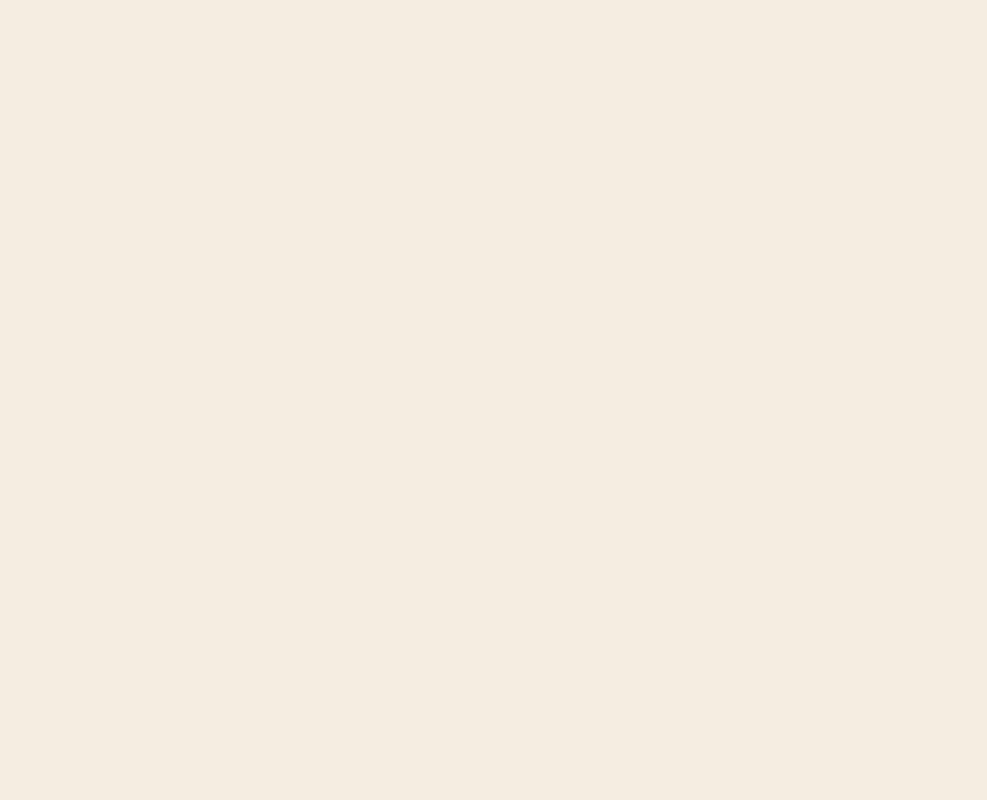
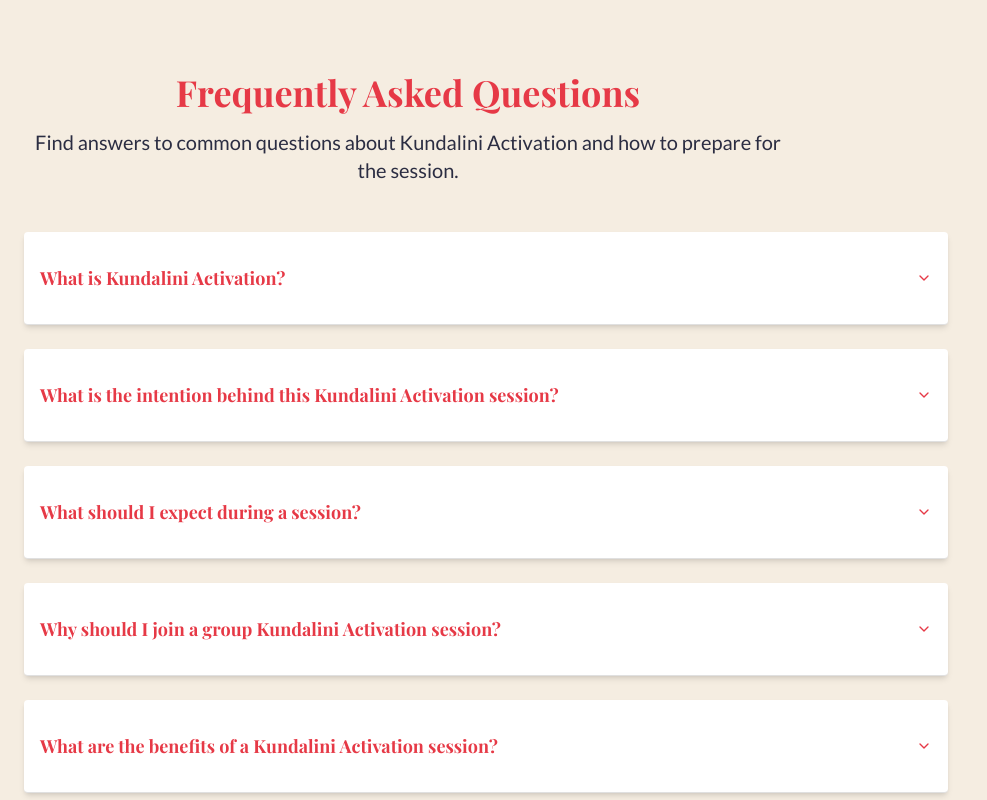
Before and after one commit to wbrunovieira/ElaineWebsiteNextJs, a Next.js app: page / in a window 1280 px wide. Shown: the part 2220-3020 px from the top of the page, without its empty margins (0-987 px from the left). Before the commit the page ends 2164 px from the top, so only its background shows below. Built offline with nearby package versions, Linux system fonts and the light colour scheme.

Commit message:
added FAQ section

```diff
--- a/package.json
+++ b/package.json
@@ -10,6 +10,7 @@
   },
   "dependencies": {
     "@gsap/react": "^2.1.1",
+    "@radix-ui/react-accordion": "^1.2.2",
     "@radix-ui/react-slot": "^1.1.1",
     "@shadcn/ui": "^0.0.4",
     "@tailwindcss/aspect-ratio": "^0.4.2",
--- a/src/app/page.tsx
+++ b/src/app/page.tsx
@@ -1,4 +1,5 @@
 import BenefitsSection from '@/components/BenefitsSection';
+import FAQSection from '@/components/FAQSection';
 import HeroSection from '@/components/hero-section';
 import ProblemSolutionSection from '@/components/ProblemSolutionSection';
 import {
@@ -39,6 +40,7 @@ export default function Home() {
         solutionText="Through Kundalini Activation, we awaken the dormant energy within you, bringing balance, healing, and a deeper connection with yourself and the world around you."
       />
       <BenefitsSection benefits={benefits} />
+      <FAQSection />
     </div>
   );
 }
--- a/src/components/BenefitsSection.tsx
+++ b/src/components/BenefitsSection.tsx
@@ -25,16 +25,17 @@ export default function BenefitsSection({
     () => {
       gsap.fromTo(
         '.benefit-card',
-        { opacity: 0, y: 50 },
+        { opacity: 0, x: -100 },
         {
           opacity: 1,
-          y: 0,
+          x: 0,
           duration: 0.8,
           stagger: 0.2,
+          delay: 0.3,
           ease: 'power3.out',
           scrollTrigger: {
             trigger: sectionRef.current,
-            start: 'top 60%', // Ajuste para atrasar mais
+            start: 'top 60%',
             toggleActions: 'play none none none',
           },
         }
--- /dev/null
+++ b/src/components/FAQSection.tsx
@@ -0,0 +1,132 @@
+'use client';
+
+import { useRef } from 'react';
+import { useGSAP } from '@gsap/react';
+import gsap from 'gsap';
+import ScrollTrigger from 'gsap/ScrollTrigger';
+import {
+  Accordion,
+  AccordionItem,
+  AccordionTrigger,
+  AccordionContent,
+} from '@/components/ui/accordion';
+
+gsap.registerPlugin(ScrollTrigger);
+
+const faqData = [
+  {
+    question: 'What is Kundalini Activation?',
+    answer:
+      'Kundalini Activation is a powerful process that awakens your dormant life force energy, allowing it to flow freely through your body. This natural energy release not only brings profound healing and emotional breakthroughs but also helps to balance and align all seven chakras, promoting harmony within your entire being.',
+  },
+  {
+    question:
+      'What is the intention behind this Kundalini Activation session?',
+    answer:
+      'The intention is to guide participants toward profound self-awareness, healing, and empowerment by awakening the Kundalini energy, which is deeply connected to the divine feminine within us all. This process helps embrace intuition, creativity, and nurturing power, fostering inner balance and profound self-love. It’s a journey of rediscovering your natural flow and magnetism.',
+  },
+  {
+    question: 'What should I expect during a session?',
+    answer:
+      'Expect sensations like tingling, warmth, or vibration as energy flows through your body. You may also experience emotional releases and chakra alignment.',
+  },
+  {
+    question:
+      'Why should I join a group Kundalini Activation session?',
+    answer:
+      'Joining a group session allows you to benefit from the shared energy, which creates a powerful healing environment. Each participant’s activation contributes to the overall energy flow, elevating everyone’s experience. Additionally, you’ll feel a sense of unity, connection, and mutual support as you heal and grow together with others.',
+  },
+  {
+    question:
+      'What are the benefits of a Kundalini Activation session?',
+    answer:
+      'The benefits include emotional and energetic release, balanced chakras, and restored energy flow. You’ll experience inner peace, mental clarity, enhanced creativity, and personal magnetism. The session also helps awaken the divine feminine energy within you and fosters a deep connection to yourself and others.',
+  },
+  {
+    question:
+      'What can I expect during a Kundalini Activation session?',
+    answer:
+      'In a safe and supportive group setting, you can expect to feel energy awakening and moving through your body, creating sensations like tingling, warmth, or vibration. The session helps release emotions and old patterns, making space for peace and transformation. You’ll experience chakra balancing, clearing energy blockages, and restoring equilibrium. Additionally, connecting with the collective energy of the group amplifies the healing experience as everyone journeys together.',
+  },
+  {
+    question: 'Is Kundalini Activation safe?',
+    answer:
+      'Yes, Kundalini Activation is a natural process guided in a safe and supportive environment by experienced practitioners.',
+  },
+  {
+    question: 'Do I need any prior experience?',
+    answer:
+      'No prior experience is necessary. Kundalini Activation is suitable for beginners and experienced participants alike.',
+  },
+  {
+    question: 'What should I bring to the session?',
+    answer:
+      'Wear comfortable clothing and bring an open mind. Mats and cushions are typically provided at the venue.',
+  },
+];
+
+export default function FAQSection() {
+  const sectionRef = useRef<HTMLDivElement>(null);
+
+  useGSAP(
+    () => {
+      gsap.fromTo(
+        '.faq-item',
+        { opacity: 0, x: -50 },
+        {
+          opacity: 1,
+          x: 0,
+          duration: 0.8,
+          stagger: 0.2,
+          ease: 'power3.out',
+          scrollTrigger: {
+            trigger: sectionRef.current,
+            start: 'top 80%',
+            toggleActions: 'play none none none',
+          },
+        }
+      );
+    },
+    { scope: sectionRef }
+  );
+
+  return (
+    <section
+      ref={sectionRef}
+      className="container mx-auto px-6 py-16 md:py-24 lg:py-32 bg-background relative"
+    >
+      <div className="text-center max-w-3xl  mb-12">
+        <h2 className="text-2xl md:text-4xl font-playfair font-bold text-primary mb-4">
+          Frequently Asked Questions
+        </h2>
+        <p className="text-lg md:text-xl font-lato text-muted-foreground leading-relaxed">
+          Find answers to common questions about Kundalini
+          Activation and how to prepare for the session.
+        </p>
+      </div>
+
+      <div className="mx-auto">
+        <Accordion
+          type="single"
+          collapsible
+          className="space-y-6"
+        >
+          {faqData.map((faq, index) => (
+            <AccordionItem
+              key={index}
+              value={`item-${index}`}
+              className="faq-item bg-card shadow-md p-4 w-3/4 rounded items-center"
+            >
+              <AccordionTrigger className="text-lg font-bold font-playfair text-primary">
+                {faq.question}
+              </AccordionTrigger>
+              <AccordionContent className="text-muted-foreground font-lato leading-relaxed">
+                {faq.answer}
+              </AccordionContent>
+            </AccordionItem>
+          ))}
+        </Accordion>
+      </div>
+    </section>
+  );
+}
--- /dev/null
+++ b/src/components/ui/accordion.tsx
@@ -0,0 +1,57 @@
+"use client"
+
+import * as React from "react"
+import * as AccordionPrimitive from "@radix-ui/react-accordion"
+import { ChevronDown } from "lucide-react"
+
+import { cn } from "@/lib/utils"
+
+const Accordion = AccordionPrimitive.Root
+
+const AccordionItem = React.forwardRef<
+  React.ElementRef<typeof AccordionPrimitive.Item>,
+  React.ComponentPropsWithoutRef<typeof AccordionPrimitive.Item>
+>(({ className, ...props }, ref) => (
+  <AccordionPrimitive.Item
+    ref={ref}
+    className={cn("border-b", className)}
+    {...props}
+  />
+))
+AccordionItem.displayName = "AccordionItem"
+
+const AccordionTrigger = React.forwardRef<
+  React.ElementRef<typeof AccordionPrimitive.Trigger>,
+  React.ComponentPropsWithoutRef<typeof AccordionPrimitive.Trigger>
+>(({ className, children, ...props }, ref) => (
+  <AccordionPrimitive.Header className="flex">
+    <AccordionPrimitive.Trigger
+      ref={ref}
+      className={cn(
+        "flex flex-1 items-center justify-between py-4 text-sm font-medium transition-all hover:underline text-left [&[data-state=open]>svg]:rotate-180",
+        className
+      )}
+      {...props}
+    >
+      {children}
+      <ChevronDown className="h-4 w-4 shrink-0 text-muted-foreground transition-transform duration-200" />
+    </AccordionPrimitive.Trigger>
+  </AccordionPrimitive.Header>
+))
+AccordionTrigger.displayName = AccordionPrimitive.Trigger.displayName
+
+const AccordionContent = React.forwardRef<
+  React.ElementRef<typeof AccordionPrimitive.Content>,
+  React.ComponentPropsWithoutRef<typeof AccordionPrimitive.Content>
+>(({ className, children, ...props }, ref) => (
+  <AccordionPrimitive.Content
+    ref={ref}
+    className="overflow-hidden text-sm data-[state=closed]:animate-accordion-up data-[state=open]:animate-accordion-down"
+    {...props}
+  >
+    <div className={cn("pb-4 pt-0", className)}>{children}</div>
+  </AccordionPrimitive.Content>
+))
+AccordionContent.displayName = AccordionPrimitive.Content.displayName
+
+export { Accordion, AccordionItem, AccordionTrigger, AccordionContent }
--- a/tailwind.config.ts
+++ b/tailwind.config.ts
@@ -10,31 +10,59 @@ export default {
   theme: {
   	extend: {
   		colors: {
-        background: '#F5EDE1', // Bege suave como cor base
-        foreground: '#2B2D42', // Cinza escuro para textos
-        primary: '#E63946', // Vermelho rubi
-        secondary: '#F4A261', // Laranja pastel
-        accent: '#06D6A0', // Verde água
-        muted: '#8D99AE', // Cinza azulado
-        border: '#E0E0E0', // Cinza claro para bordas
-        card: '#FFFFFF', // Branco puro para cartões
-        input: '#FFFFFF', // Branco puro para inputs
-        destructive: '#D90429', // Vermelho intenso para alertas
+  			background: '#F5EDE1',
+  			foreground: '#2B2D42',
+  			primary: '#E63946',
+  			secondary: '#F4A261',
+  			accent: '#06D6A0',
+  			muted: '#8D99AE',
+  			border: '#E0E0E0',
+  			card: '#FFFFFF',
+  			input: '#FFFFFF',
+  			destructive: '#D90429'
   		},
   		aspectRatio: {
   			'16/9': '16 / 9',
-        '4/3': '4 / 3',
+  			'4/3': '4 / 3'
   		},
   		fontFamily: {
-        playfair: ['Playfair Display', 'serif'],
-        lato: ['Lato', 'sans-serif'],
+  			playfair: [
+  				'Playfair Display',
+  				'serif'
+  			],
+  			lato: [
+  				'Lato',
+  				'sans-serif'
+  			]
   		},
   		borderRadius: {
   			lg: 'var(--radius)',
   			md: 'calc(var(--radius) - 2px)',
-        sm: 'calc(var(--radius) - 4px)',
+  			sm: 'calc(var(--radius) - 4px)'
   		},
+  		keyframes: {
+  			'accordion-down': {
+  				from: {
+  					height: '0'
   				},
+  				to: {
+  					height: 'var(--radix-accordion-content-height)'
+  				}
+  			},
+  			'accordion-up': {
+  				from: {
+  					height: 'var(--radix-accordion-content-height)'
+  				},
+  				to: {
+  					height: '0'
+  				}
+  			}
+  		},
+  		animation: {
+  			'accordion-down': 'accordion-down 0.2s ease-out',
+  			'accordion-up': 'accordion-up 0.2s ease-out'
+  		}
+  	}
   },
   plugins: [
     require('tailwindcss-animate'),
```
Also changed, not shown: 1 other file (tests, documents, lock files or other folders). Lines whose indentation alone changed are shown as unchanged.
